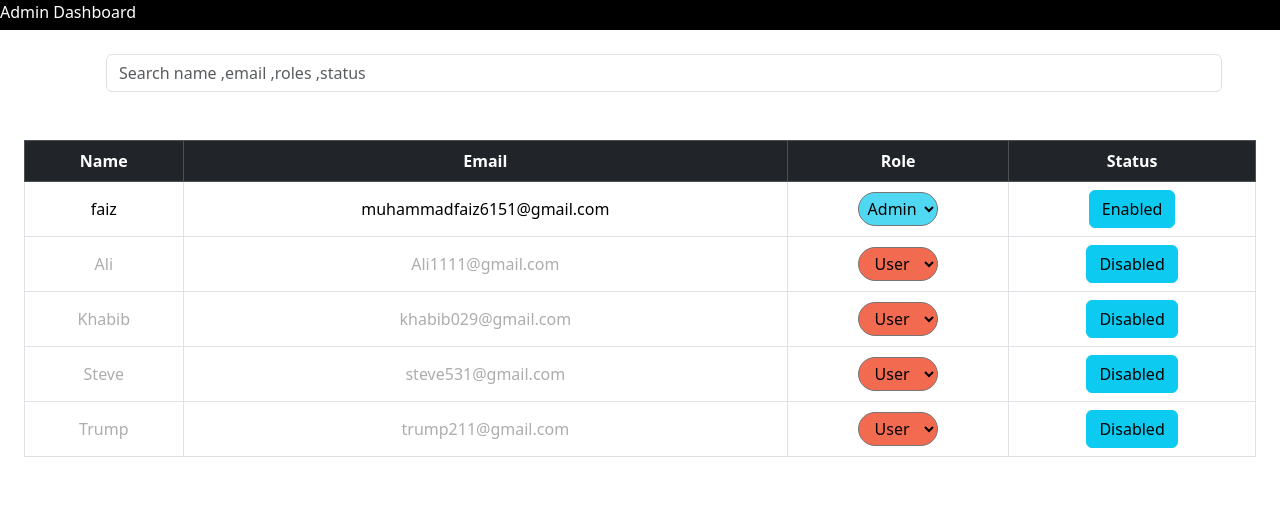
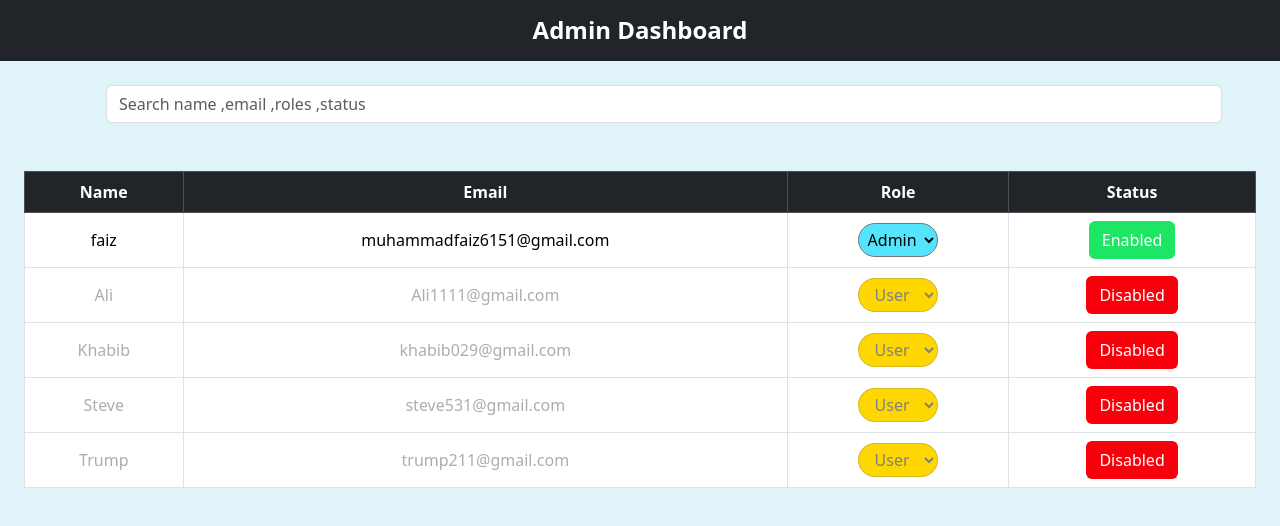
Before and after one commit to Muhammad-faiz101/User-management-Admin-Dashboard-react-app, a React (Vite) app in the folder user_management_admin_panel/: page / in a window 1280 px wide. Shown: the top 526 px of the page. Built offline with nearby package versions, Linux system fonts and the light colour scheme.

Commit message:
completed with UI fixed

```diff
--- a/user_management_admin_panel/src/components/header.jsx
+++ b/user_management_admin_panel/src/components/header.jsx
@@ -1,10 +1,13 @@
 function Header()
 {
     return(
-        <div>
-            <p id="header">Admin Dashboard</p>
+           <header class="bg-dark py-3">
+  <h4 class="text-center text-white fw-semibold mb-0">
+    Admin Dashboard
+  </h4>
+</header>
 
-        </div>
+
     );
 }
 export default Header
--- a/user_management_admin_panel/src/components/statusConfirmationModal.jsx
+++ b/user_management_admin_panel/src/components/statusConfirmationModal.jsx
@@ -19,14 +19,14 @@ function ConfirmationModal({show,onHide,user,ToggleStatus}) {
         </Modal.Header>
 
         <Modal.Body>
-          Are your sure to disable {user.name}?
+                 Are your sure to disable {user.name}?
         </Modal.Body>
 
         <Modal.Footer>
-          <Button variant="secondary" onClick={onHide}>
+          <Button onClick={()=>handleConfirm(user)}>Yes</Button>
+          <Button variant="danger" onClick={onHide}>
             NO
           </Button>
-          <Button onClick={()=>handleConfirm(user)}>Yes</Button>
         </Modal.Footer>
       </Modal>
     </>
--- a/user_management_admin_panel/src/components/userTable.jsx
+++ b/user_management_admin_panel/src/components/userTable.jsx
@@ -31,8 +31,8 @@ function UserTable({Users,SetUsers})
 
     return(
         <>
-            <div className="p-4">
-                <table className="table table-bordered align-middle text-center" >
+            <div className="table-responsive p-4">
+                <table className="table table-bordered align-middle text-center " >
                     <thead>
                         <tr className="table-dark">
                             <th>Name</th>
--- a/user_management_admin_panel/src/components/userTableRow.jsx
+++ b/user_management_admin_panel/src/components/userTableRow.jsx
@@ -9,7 +9,7 @@ function UserTableRow({user ,ToggleStatus,handleRoleChange,handleStatusClick})
      const handleModalShow = () => setShowModal(true);
 
 
-    const roleBtnColor=user.role==="Admin"?"#50d7f2":"#f26b50"
+    const roleBtnColor=user.role==="Admin"?"#55e4fe":"#FFD700"
     const statusBtnColor=user.enable?"black":"#adadad"
     return(
         <>
@@ -17,13 +17,13 @@ function UserTableRow({user ,ToggleStatus,handleRoleChange,handleStatusClick})
                 <td style={{color:statusBtnColor}}>{user.name}</td>
                 <td style={{color:statusBtnColor}}>{user.email}</td>
                 <td >
-                    <select className="rounded-pill w-auto text-center p-1"  style={{backgroundColor:roleBtnColor}} onChange={() =>handleRoleChange(user.id,"User")} value={user.role}>
+                    <select disabled={user.enable?false:true} className="rounded-pill w-auto text-center p-1"  style={{backgroundColor:roleBtnColor}} onChange={() =>handleRoleChange(user.id,"User")} value={user.role}>
                         <option value="Admin">Admin</option>
                         <option value="User">User</option>
                     </select>
                 </td>
 
-            <td><button className="btn btn-info"  onClick={()=>
+            <td><button className="btn " style={{backgroundColor:user.enable?"#1ee664":"#f7000c",color:"white"}}  onClick={()=>
             {if(user.enable)
             {
                 handleStatusClick(user)
--- a/user_management_admin_panel/src/index.css
+++ b/user_management_admin_panel/src/index.css
@@ -1,10 +1,6 @@
-#header
-{
-  background-color: black;
-  height: 30px;
-  margin: 0px;
-  color:white;
-}
+
+
 body{
   margin: 0px;
+  background-color: #e0f3f8;
 }
```
